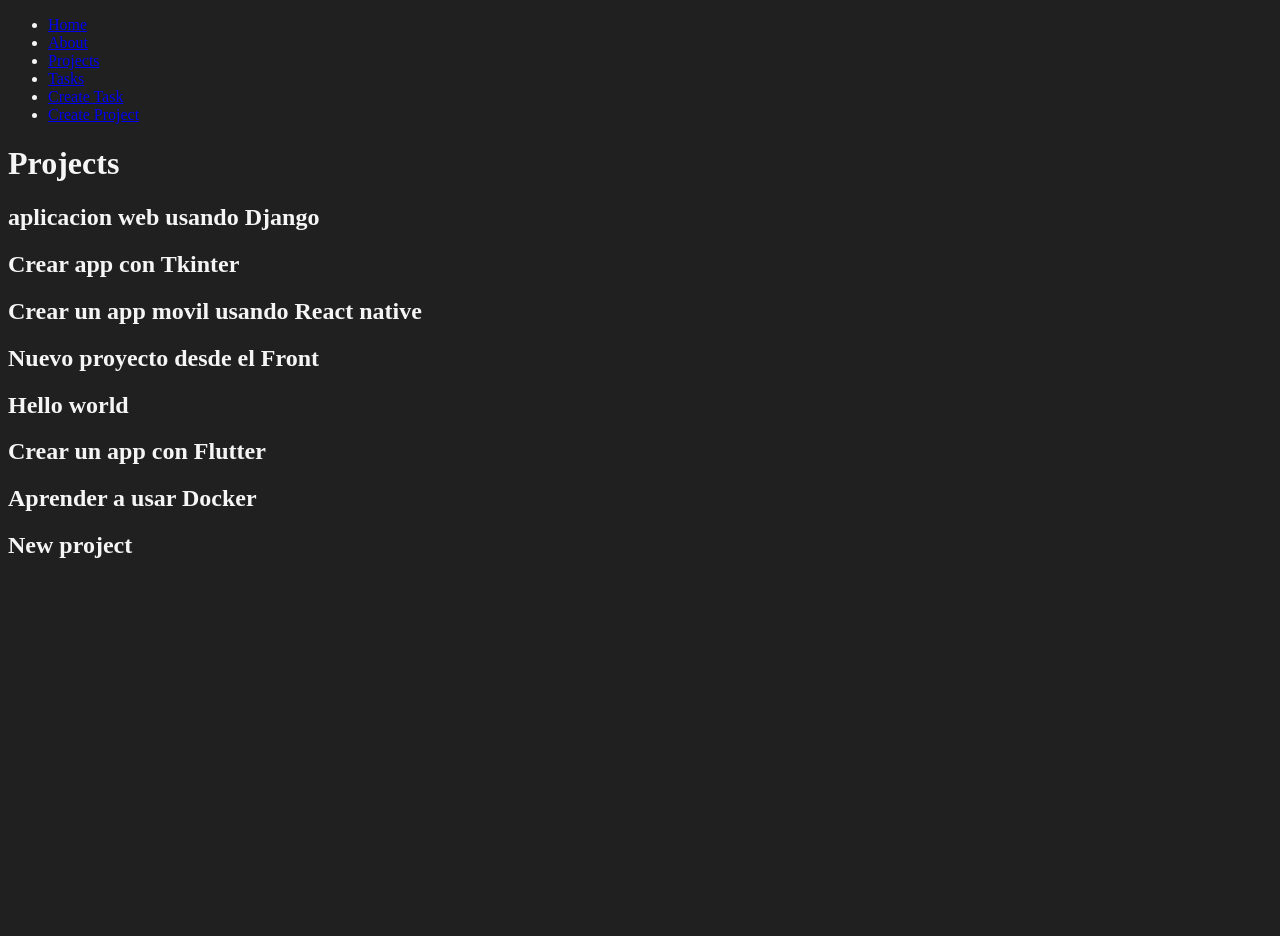
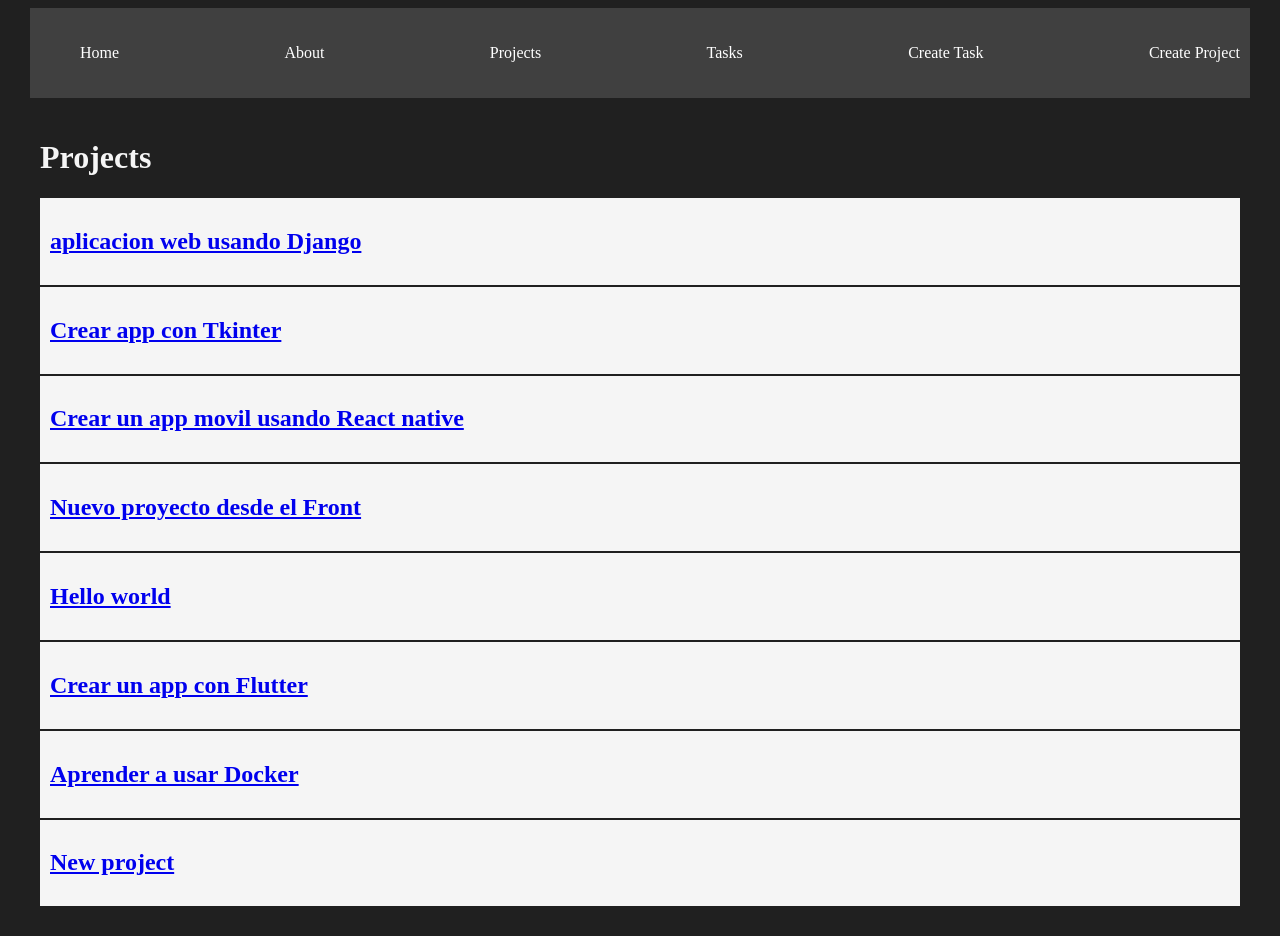
Before and after one commit to JeanGC970520/mysite, a Django app: page /myapp/projects/ in a window 1280 px wide. Before the commit the page ends 558 px from the top, so only its background shows below. Run offline with Django 4.2, Linux system fonts and the light colour scheme; data comes from the database, SQL or seed files in the repository; both versions use the stored data as it was after the commit.

Commit message:
Adding CSS

```diff
--- a/myapp/static/styles/main.css
+++ b/myapp/static/styles/main.css
@@ -2,3 +2,46 @@ body {
     background: #202020;
     color: whitesmoke;
 }
+
+.navbar {
+    background: #404040;
+    padding: 5px 0;
+}
+
+.navbar ul {
+    display: flex;
+    justify-content: space-between;
+}
+
+.navbar ul li {
+    list-style: none;
+}
+
+.navbar ul li a {
+    color: white;
+    text-decoration: none;
+}
+
+.navbar ul li a:hover {
+    color: aquamarine;
+}
+
+.container {
+    max-width: 1200px;
+    margin: auto;
+    padding: 20px 10px;
+}
+
+.card {
+    background: whitesmoke;
+    color: black;
+    padding: 10px;
+    margin-bottom: 2px;
+}
+
+.input {
+    background: wheat;
+    padding: 10px;
+    text-align: center;
+    display: block;
+}
--- a/myapp/templates/layouts/base.html
+++ b/myapp/templates/layouts/base.html
@@ -9,7 +9,7 @@
     <link rel="stylesheet" href="{% static 'styles/main.css' %}">
 </head>
 <body>
-    <nav>
+    <nav class="navbar container">
         <ul>
             <li>
                 <a href="{% url 'index' %}">Home</a>
@@ -31,7 +31,9 @@
             </li>
         </ul>
     </nav>
-    {% block content %}
-    {% endblock %}
+    <main class="container">
+        {% block content %}
+        {% endblock %}
+    </main>
 </body>
 </html>
--- a/myapp/templates/projects/projects.html
+++ b/myapp/templates/projects/projects.html
@@ -8,8 +8,10 @@
 
 {% for project in projects %}
 
-<article>
-    <h1>{{ project.name }}</h1>
+<article class="card">
+    <a href="{% url 'project_detail' project.id %}">
+        <h1>{{ project.name }}</h1>
+    </a>
 </article>
 
 {% endfor %}
--- a/myapp/urls.py
+++ b/myapp/urls.py
@@ -11,6 +11,7 @@ urlpatterns = [
     # ! tendra que recibir dicho parametro y hacer la operacion correspondiente.
     path("hello/<str:username>", views.hello, name="hello"),
     path("projects/", views.projects, name="projects"),
+    path("projects/<int:id>", views.proyectDetail, name="project_detail"),
     path("tasks/", views.tasks, name="tasks"),
     path("create_task/", views.createTask, name="create_task"),
     path("create_project/", views.createProject, name="create_project"),
--- a/myapp/views.py
+++ b/myapp/views.py
@@ -1,6 +1,5 @@
-from django.shortcuts import render, redirect
 from django.http import HttpResponse
-from django.shortcuts import get_object_or_404, render
+from django.shortcuts import get_object_or_404, render, redirect
 
 from .models import Project, Task
 from .forms import CreateNewTask, CreateNewProject
@@ -72,3 +71,11 @@ def createProject(request):
     else:
         Project.objects.create(name=request.POST['name'])
         return redirect('projects')
+
+def proyectDetail(request, id):
+    project = get_object_or_404(Project, id=id)
+    tasks = Task.objects.filter(project_id=id)
+    return render(request, 'projects/detail.html', {
+        'project' : project,
+        'tasks' : tasks,
+    })
```
Also changed, not shown: myapp/forms.py (+14 -3 lines), myapp/templates/projects/detail.html (added, +15 -0 lines), db.sqlite3.
